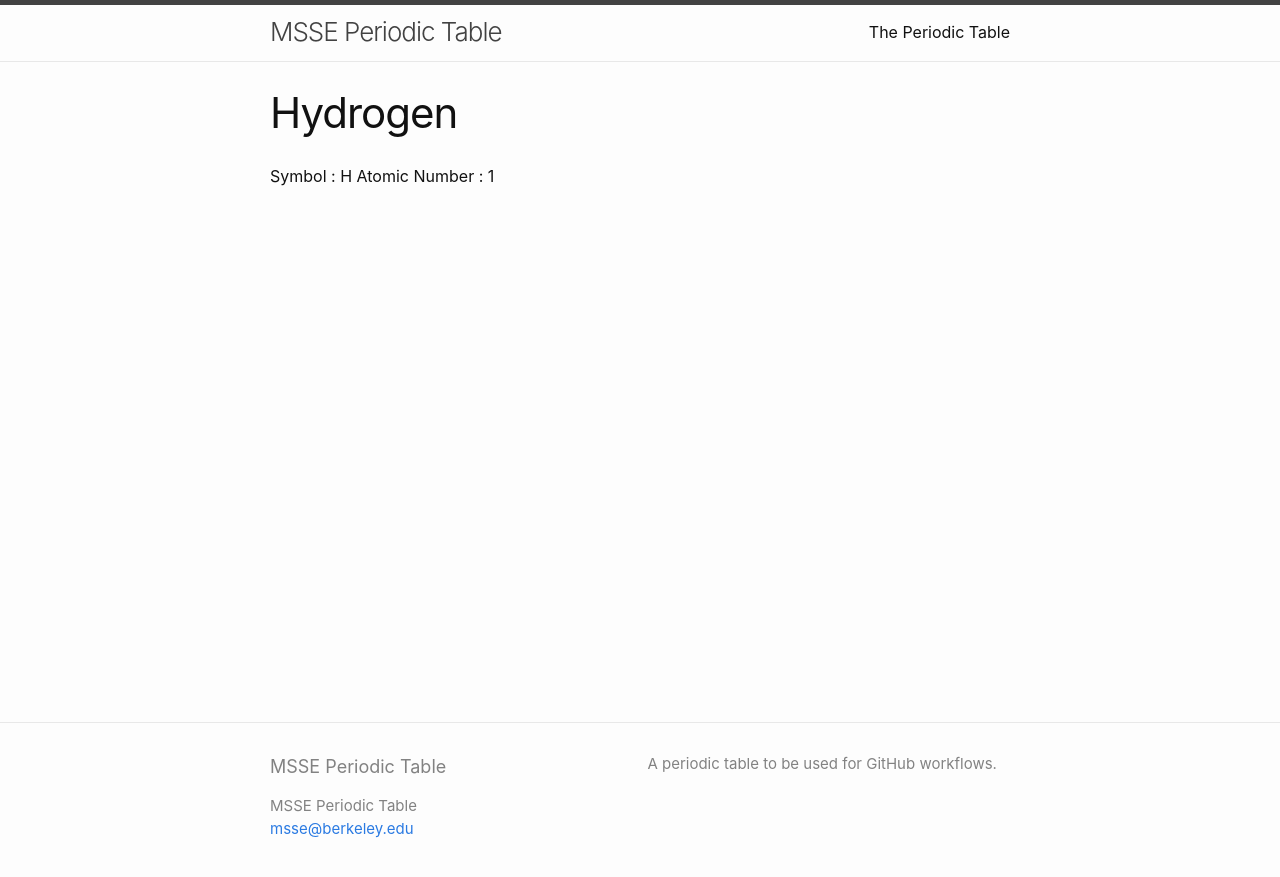
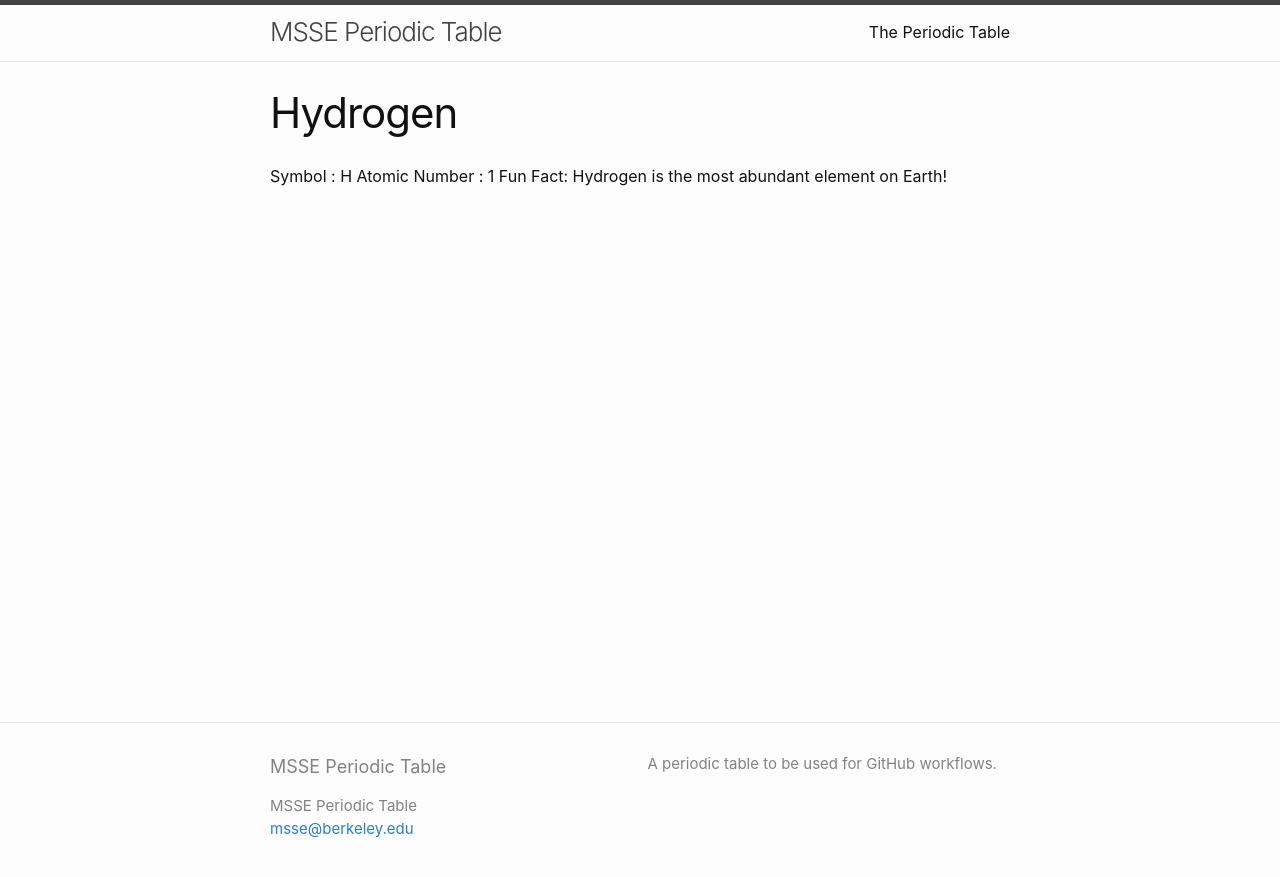
Before and after one commit to msse-chem-280-2023/periodic-table, a Jekyll site: the page built from elements/hydrogen.md, in a window 1280 px wide. Shown: the top 877 px of the page. Built offline with Jekyll 4.4.1, drawn with Linux system fonts in a browser that asks for light colours.

Commit message:
add fun fact about hydrogen

```diff
--- a/elements/hydrogen.md
+++ b/elements/hydrogen.md
@@ -5,3 +5,4 @@ title: Hydrogen
 
 Symbol : H
 Atomic Number : 1
+Fun Fact: Hydrogen is the most abundant element on Earth!
```
